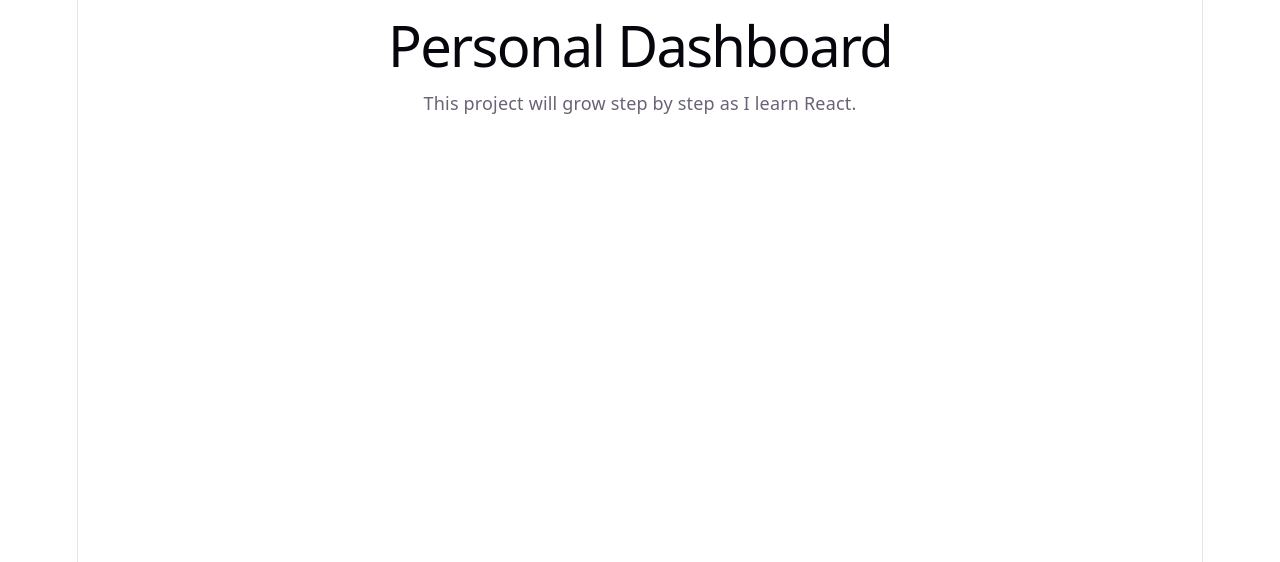
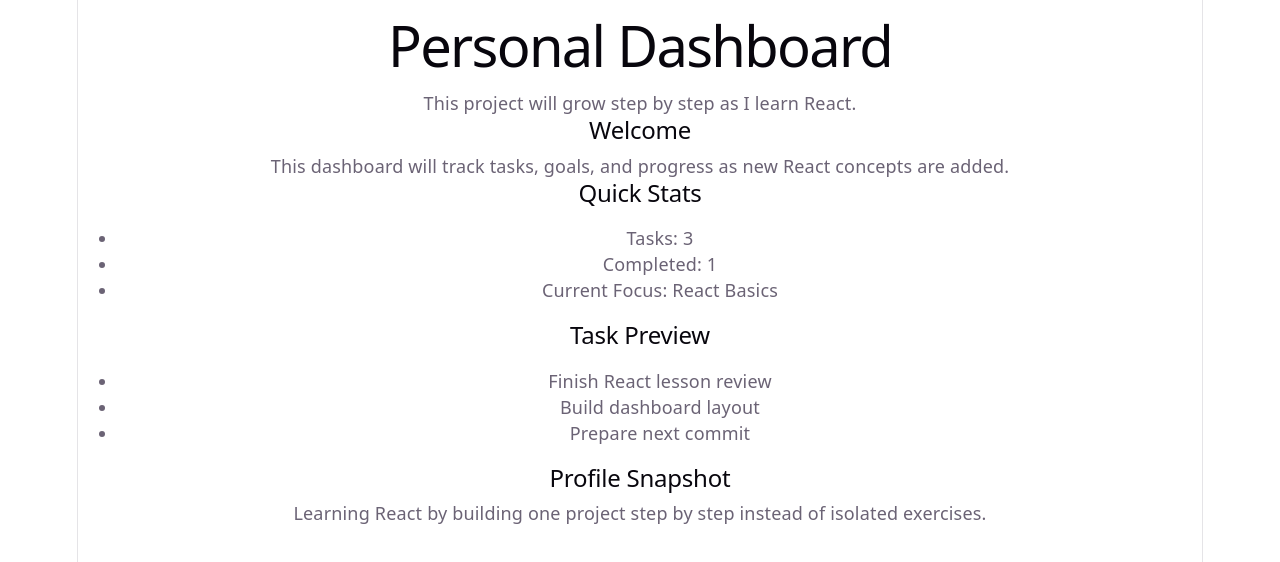
Before and after one commit to AH-SUH/React.js-LessonPlan, a React (Vite) app: page / in a window 1280 px wide. Shown: the top 562 px of the page. Built offline with nearby package versions, Linux system fonts and the light colour scheme.

Commit message:
feat: build initial dashboard layout with JSX sections and static content

```diff
--- a/src/App.jsx
+++ b/src/App.jsx
@@ -1,8 +1,46 @@
 export default function App() {
     return (
         <div>
-            <h1>Personal Dashboard</h1>
-            <p>This project will grow step by step as I learn React.</p>
+            <header>
+                <h1>Personal Dashboard</h1>
+                <p>This project will grow step by step as I learn React.</p>
+            </header>
+
+            <main>
+                <section>
+                    <h2>Welcome</h2>
+                    <p>
+                        This dashboard will track tasks, goals, and progress as new React
+                        concepts are added.
+                    </p>
+                </section>
+
+                <section>
+                    <h2>Quick Stats</h2>
+                    <ul>
+                        <li>Tasks: 3</li>
+                        <li>Completed: 1</li>
+                        <li>Current Focus: React Basics</li>
+                    </ul>
+                </section>
+
+                <section>
+                    <h2>Task Preview</h2>
+                    <ul>
+                        <li>Finish React lesson review</li>
+                        <li>Build dashboard layout</li>
+                        <li>Prepare next commit</li>
+                    </ul>
+                </section>
+
+                <section>
+                    <h2>Profile Snapshot</h2>
+                    <p>
+                        Learning React by building one project step by step instead of
+                        isolated exercises.
+                    </p>
+                </section>
+            </main>
         </div>
     );
 }
```
